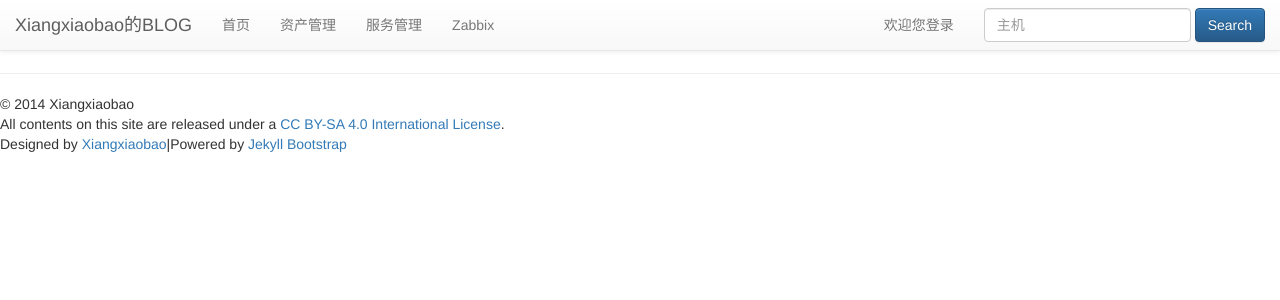
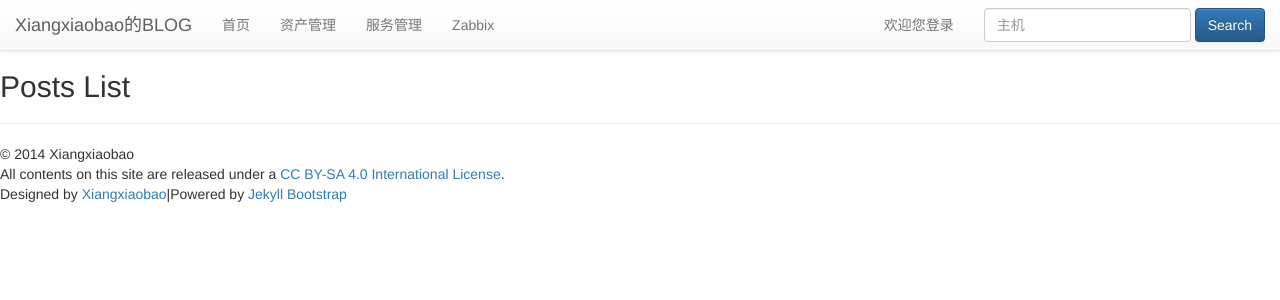
Before and after one commit to xiangxiaobaog3/xiangxiaobaog3.github.io, a Jekyll site: the page built from index.md, in a window 1280 px wide. Shown: the top 300 px of the page. Built offline with Jekyll 4.4.1, drawn with Linux system fonts in a browser that asks for light colours; nearby versions of some CDN libraries.

Commit message:
init commit.

```diff
--- a/_includes/themes/xiang/page.html
+++ b/_includes/themes/xiang/page.html
@@ -1,12 +1,14 @@
+
+<div class="page-header">
 <!--
-<div class="page-header">
   <h1>{{ page.title }}
   		{% if page.tagline %}
   			<small>{{ page.tagline }}</small>
   		{% endif %}
   </h1>
+-->
 </div>
--->
+
 
 <div class="row-fluid">
   <div class="span12">
```
